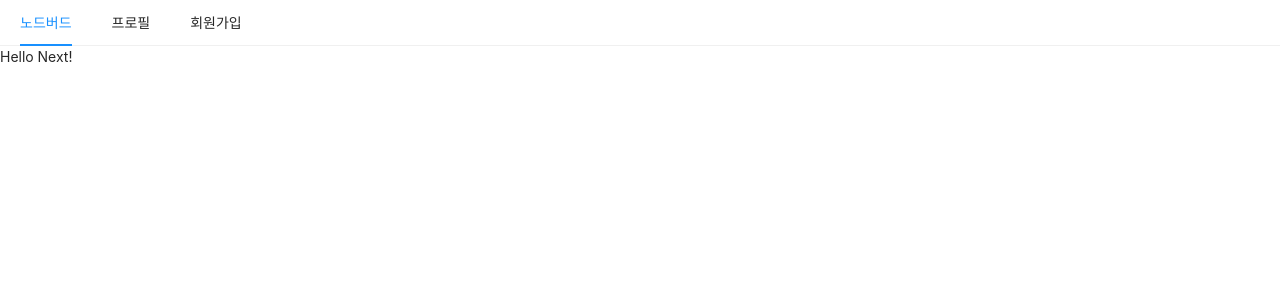
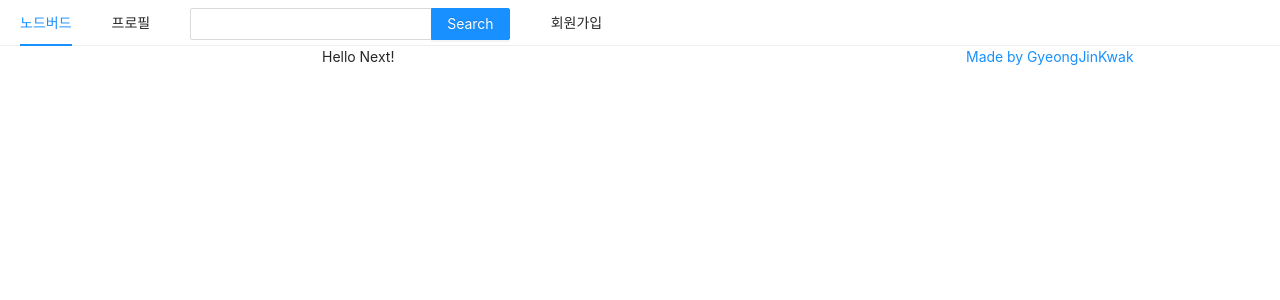
Before and after one commit to gyeong-jin-kwak/react-node-sns, a Next.js app in the folder front/: page / in a window 1280 px wide. Shown: the top 300 px of the page. Built offline with nearby package versions, Linux system fonts and the light colour scheme.

Commit message:
[feat] add Grid & Search

```diff
--- a/front/components/AppLayout.js
+++ b/front/components/AppLayout.js
@@ -1,6 +1,8 @@
 import PropTypes from 'prop-types';
 import Link from 'next/link';
-import { Menu } from 'antd';
+import { Menu, Input, Row, Col } from 'antd';
+
+const { Search } = Input;
 
 const AppLayout = ({ children }) => {
   return (
@@ -13,10 +15,25 @@
           <Link href="/profile"><a>프로필</a></Link>
         </Menu.Item>
         <Menu.Item>
+          <Search enterButton="Search" style={{ verticalAlign: 'middle' }} />
+        </Menu.Item>
+        <Menu.Item>
           <Link href="/signup"><a>회원가입</a></Link>
         </Menu.Item>
       </Menu>
-      {children}
+
+      {/* 반응형/ xs: mobile, sm: tablet, md: desktop / #breakpoint / gutter: 간격 */}
+      <Row gutter={8}>
+        <Col xs={24} md={6}></Col>
+
+        <Col xs={24} md={12}>
+          {children}
+        </Col>
+
+        <Col xs={24} md={6}>
+          <a href="https://velog.io/@gyeong-jin-kwak" target="_blank" rel="norefferer noopener">Made by GyeongJinKwak</a>
+        </Col>
+      </Row>
     </div>
   )
 }
```
